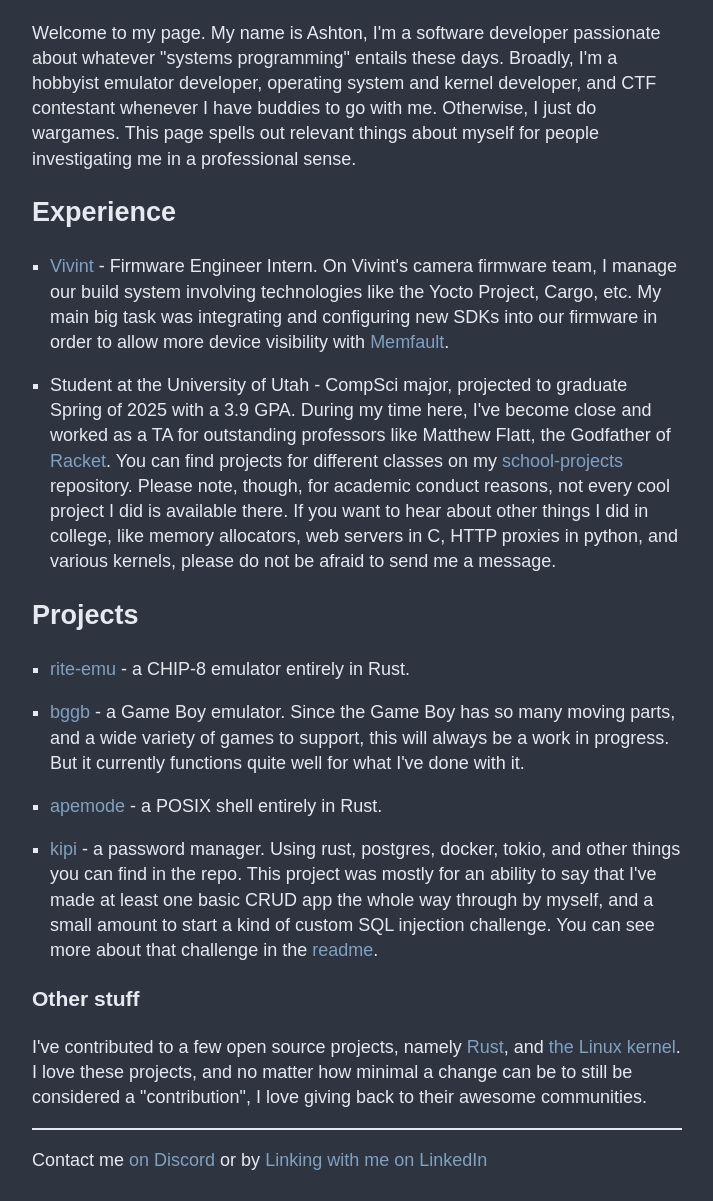
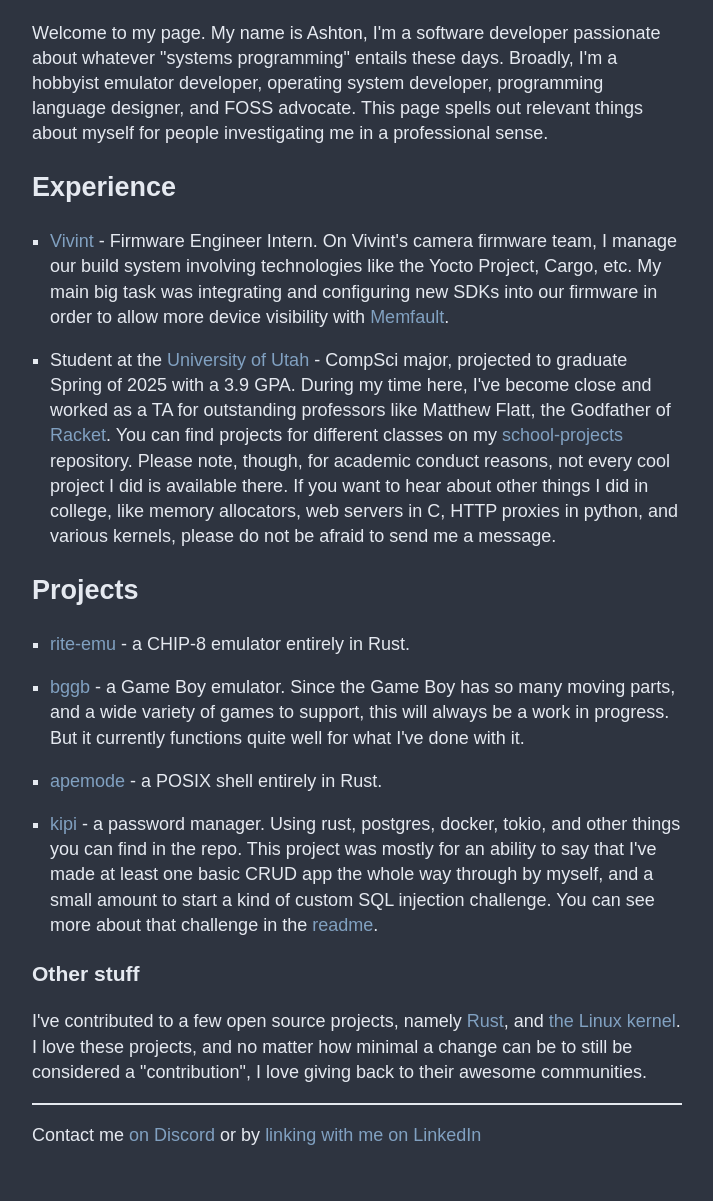
Before and after one commit to Borgerr/Borgerr.github.io, a plain HTML site: page index.html in a window 1280 px wide. Shown: the part 88-1289 px from the top of the page, without its empty margins (283-996 px from the left). After the commit the page ends 1264 px from the top, so only its background shows below. Drawn offline with Linux system fonts and the light colour scheme.

Commit message:
minor tweaks

```diff
--- a/index.html
+++ b/index.html
@@ -11,8 +11,8 @@
 <p>
 Welcome to my page. My name is Ashton, I'm a software developer passionate about
 whatever "systems programming" entails these days.
-Broadly, I'm a hobbyist emulator developer, operating system and kernel developer,
-and CTF contestant whenever I have buddies to go with me. Otherwise, I just do wargames.
+Broadly, I'm a hobbyist emulator developer, operating system developer, programming language designer,
+and FOSS advocate.
 This page spells out relevant things about myself for people investigating me
 in a professional sense.
 </p>
@@ -28,7 +28,9 @@ new SDKs into our firmware in order to allow more device visibility with
 <a href="https://memfault.com/">Memfault</a>.
 </li>
 <li>
-<p>Student at the University of Utah - CompSci major,
+<p>Student at the
+<a href="https://utah.edu">University of Utah</a>
+- CompSci major,
 projected to graduate Spring of 2025 with a 3.9 GPA.
 During my time here, I've become close and worked as a TA for outstanding professors
 like Matthew Flatt, the Godfather of <a href="https://racket-lang.org/">Racket</a>.
@@ -80,5 +82,5 @@ a "contribution", I love giving back to their awesome communities.
 <hr>
 <p>Contact me <a href="https://discordapp.com/users/__borger">on Discord</a>
 or by
-<a href="https://www.linkedin.com/in/ashton-hunt-0479311bb">Linking with me on LinkedIn</a></p>
+<a href="https://www.linkedin.com/in/ashton-hunt-0479311bb">linking with me on LinkedIn</a></p>
 </body></html>
```
